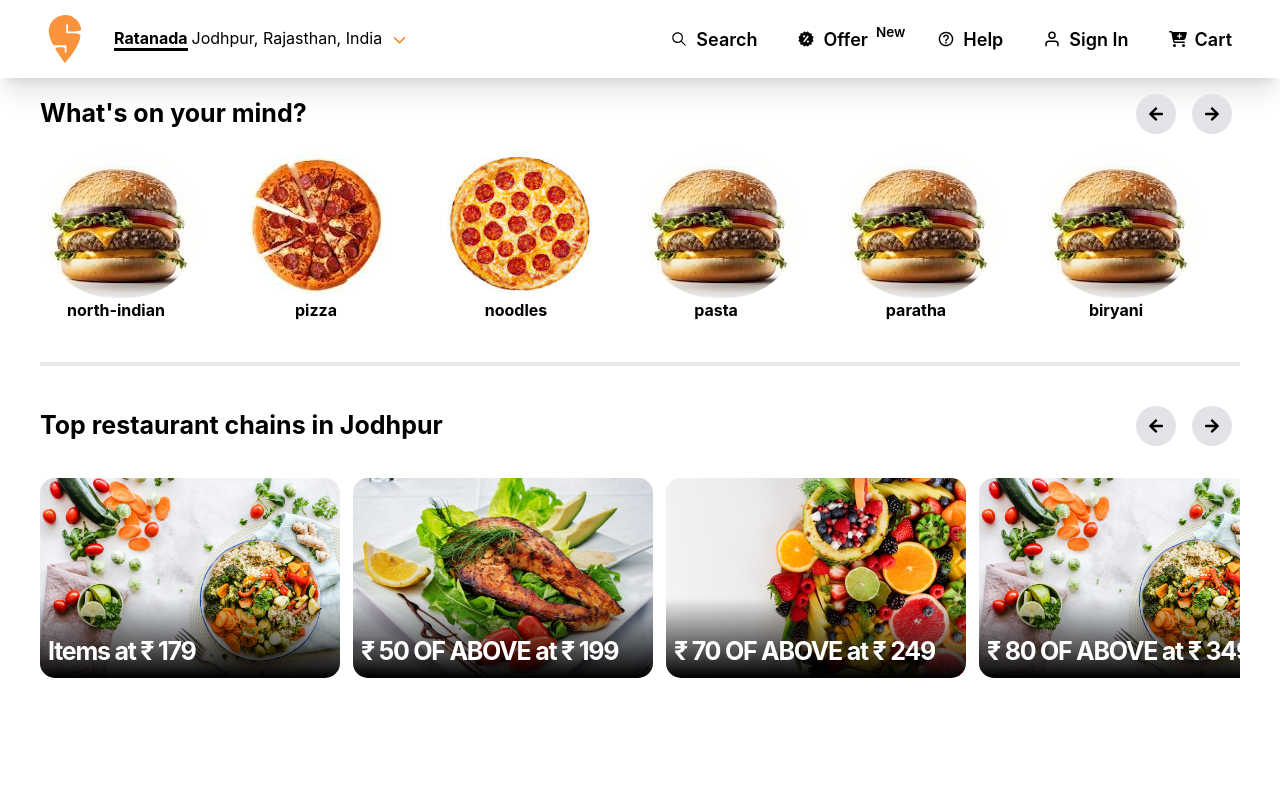
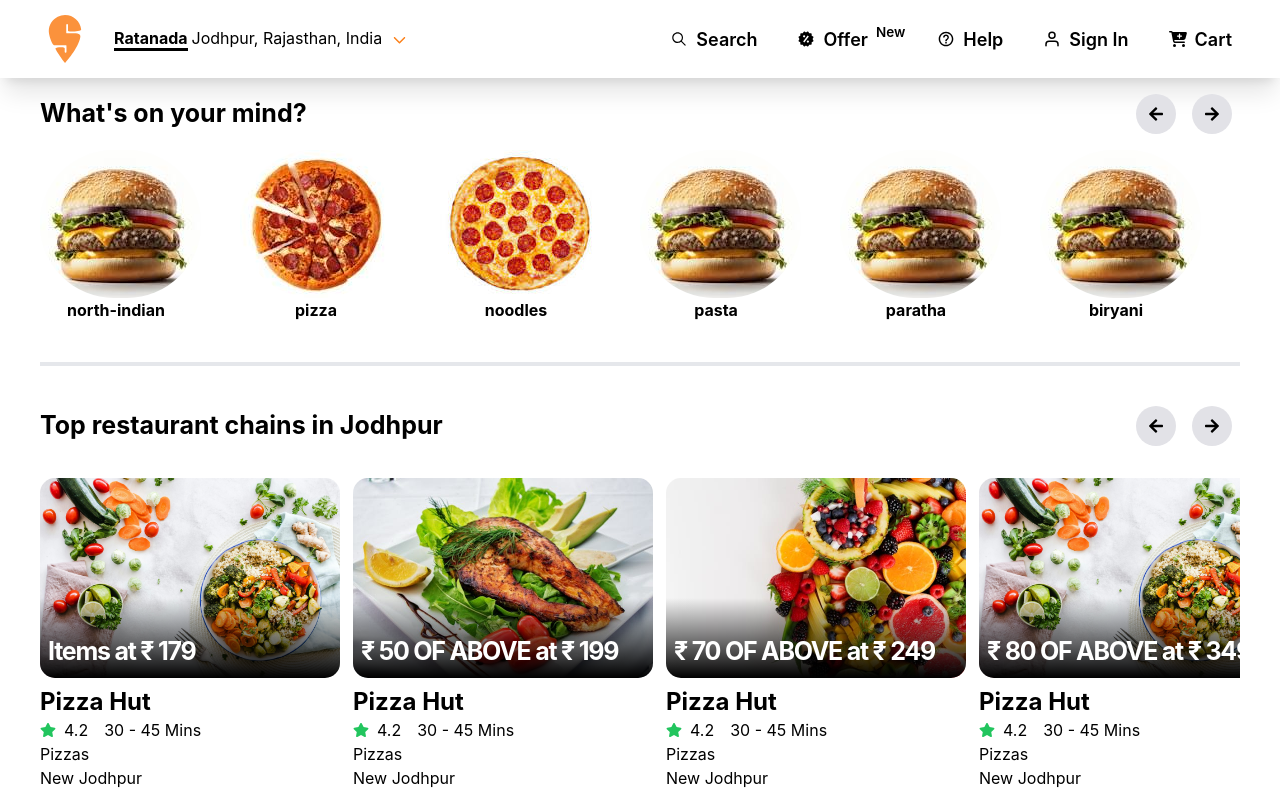
Before and after one commit to puspalalnewar/Swiggy-Clone, a React (Create React App) app: page / in a window 1280 px wide. Built offline with nearby package versions, Linux system fonts and the light colour scheme.

Commit message:
Completed Restaurant Section

```diff
--- a/src/components/Card.jsx
+++ b/src/components/Card.jsx
@@ -1,4 +1,6 @@
 import React from 'react'
+import { FaStar } from "react-icons/fa";
+// import mixture from '../images/res-mixture.jpg'
 
 const Card = (props) => {
 
@@ -11,7 +13,19 @@
             {props.offer}
         </div>
       </div>
-
+      <div className='flex mt-2 text-2xl font-bold'>
+        {props.title}
+      </div>
+      <div className='flex items-center gap-2'>
+        <FaStar className='text-green-500 inline'/> {props.rating}
+        <span className='ml-2'> {props.minTime} - {props.maxTime} Mins </span>
+      </div>
+      <div className='flex'>
+        {props.shopName}
+      </div>
+      <div className='flex'>
+      {props.place}
+      </div>
     </div>
   )
 }
--- a/src/components/TopRest.jsx
+++ b/src/components/TopRest.jsx
@@ -11,30 +11,72 @@
         {
             name: mixture,
             offer : "Items at ₹ 179",
+            title : "Pizza Hut",
+            rating : 4.2,
+            minTime : 30,
+            maxTime : 45,
+            shopName : "Pizzas",
+            place : "New Jodhpur",
         },
         {
             name: fish,
             offer : "₹ 50 OF ABOVE at ₹ 199",
+            title : "Pizza Hut",
+            rating : 4.2,
+            minTime : 30,
+            maxTime : 45,
+            shopName : "Pizzas",
+            place : "New Jodhpur",
         },
         {
             name: fruites,
             offer : "₹ 70 OF ABOVE at ₹ 249",
+            title : "Pizza Hut",
+            rating : 4.2,
+            minTime : 30,
+            maxTime : 45,
+            shopName : "Pizzas",
+            place : "New Jodhpur",
         },
         {
             name: mixture,
             offer : "₹ 80 OF ABOVE at ₹ 349",
+            title : "Pizza Hut",
+            rating : 4.2,
+            minTime : 30,
+            maxTime : 45,
+            shopName : "Pizzas",
+            place : "New Jodhpur",
         },
         {
             name: mixture,
             offer : "Items at ₹ 179",
+            title : "Pizza Hut",
+            rating : 4.2,
+            minTime : 30,
+            maxTime : 45,
+            shopName : "Pizzas",
+            place : "New Jodhpur",
         },
         {
             name: mixture,
             offer : "Items at ₹ 179",
+            title : "Pizza Hut",
+            rating : 4.2,
+            minTime : 30,
+            maxTime : 45,
+            shopName : "Pizzas",
+            place : "New Jodhpur",
         },
         {
             name: mixture,
             offer : "Items at ₹ 179",
+            title : "Pizza Hut",
+            rating : 4.2,
+            minTime : 30,
+            maxTime : 45,
+            shopName : "Pizzas",
+            place : "New Jodhpur",
         },
     ]
 
@@ -53,7 +95,7 @@
                 {
                     data.map((val, idx) => {
                         return (
-                            <Card {...val} id = {idx}/>
+                            <Card {...val} image = {val.name} id = {idx}/>
                         )
                     })
                 }
```
